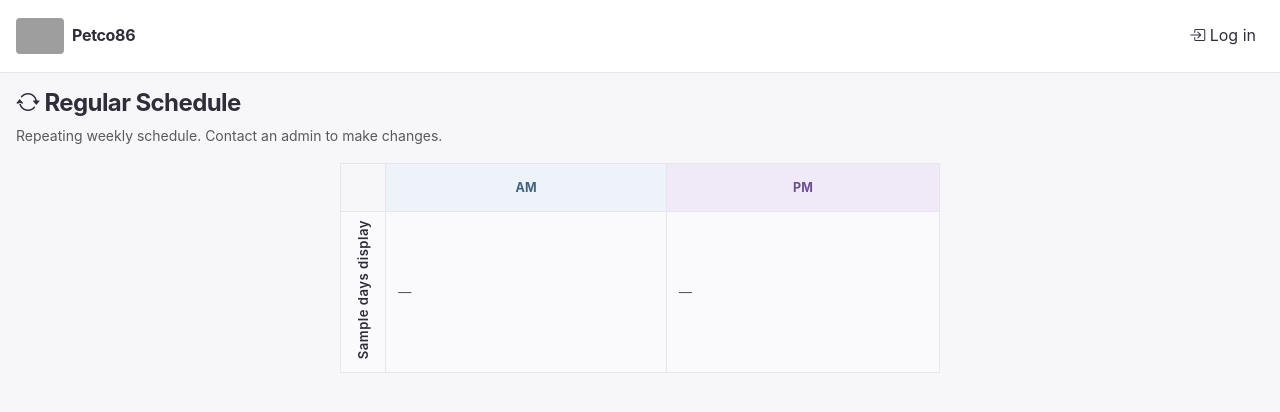
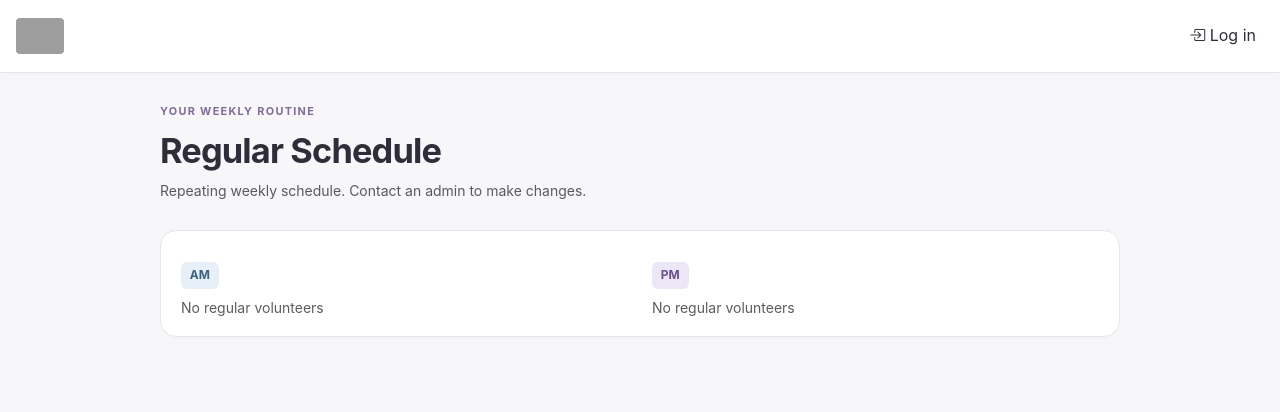
Before and after one commit to jacobsze/acr, a Flask app: template templates/admin_regular.html in a window 1280 px wide. Shown: the top 412 px of the page. Run offline with Flask 3, Linux system fonts and the light colour scheme; tables that the repository leaves empty hold one stand-in row (values such as "Sample post"); the template is opened without the code that fills it: values that come from a table or form of the project are taken from there, most other values are stand-ins (such as "Sample title", 1, 10 or a date in 2020); grey boxes are pictures that could not be loaded.

Commit message:
Restyle schedules as homepage-style day cards

```diff
--- a/static/app.css
+++ b/static/app.css
@@ -553,3 +553,38 @@ main { max-width: 1480px; margin: auto; }
   .sched-table .sched-add-btn { min-height: 40px; padding: .4rem .55rem !important; font-size: .8rem !important; }
 }
 .sched-table .sched-past-shift { opacity: .85; }
+
+/* Day cards share the homepage's surfaces instead of a spreadsheet grid. */
+.schedule-week-title { font-size: 1.3rem; font-weight: 650; letter-spacing: -.025em; margin: 1.5rem 0 1rem; }
+.schedule-day-list { display: grid; grid-auto-rows: 1fr; gap: 16px; }
+.schedule-day-card { padding: 1.1rem 1.25rem; min-width: 0; }
+.schedule-day-heading { display: flex; align-items: baseline; gap: .75rem; margin-bottom: .8rem; }
+.schedule-day-heading h2 { margin: 0; font-size: 1rem; }
+.schedule-shifts { display: grid; grid-template-columns: minmax(0, 1fr) minmax(0, 1fr); gap: 24px; flex: 1; }
+.schedule-shifts > * { min-width: 0; }
+.schedule-day-card .sched-shift-cell { padding: 0 !important; min-width: 0; background: transparent !important; }
+.schedule-shift-label { margin-bottom: .5rem; }
+.schedule-day-card .sched-slot-row { min-height: 34px; font-size: .95rem; }
+.schedule-day-card .sched-slot-row + .sched-slot-row { border: 0; }
+.schedule-day-card .slot-name { overflow-wrap: anywhere; }
+.schedule-day-card .vol-empty { margin-top: .5rem; }
+.schedule-day-card .sched-past-shift { opacity: .85; }
+.schedule-today { border-color: #af96d0; box-shadow: 0 0 0 1px #af96d0, 0 4px 16px #7156a50a; }
+.schedule-day-card .sched-add-btn { display: inline-flex; align-items: center; gap: .4rem; min-height: 36px; padding: .4rem .8rem !important; font-size: .85rem !important; color: #fff; background: #7156a5; border-color: #7156a5; }
+.schedule-day-card .sched-add-btn:hover { background: #594184; border-color: #594184; }
+.regular-cards-wrap { max-width: 960px; margin: auto; }
+.regular-field-label { display: block; font-size: .72rem; color: #776d86; margin-bottom: .25rem; }
+.regular-slot-fields { display: grid; grid-template-columns: minmax(0, 1.4fr) minmax(0, 1fr); gap: 10px; margin-bottom: .7rem; }
+.regular-slot-fields .ts-control { min-height: 36px !important; padding: .5rem .65rem !important; }
+.regular-slot-fields .form-select { min-height: 36px; }
+.regular-slot-fields.slot-2-col { display: none; }
+.regular-slot-fields.slot-2-col.show { display: grid; }
+.regular-volunteer-name { padding: .3rem 0; overflow-wrap: anywhere; }
+.regular-card-actions { position: sticky; bottom: 0; background: #f7f7faf5; padding: 1rem 0; z-index: 10; }
+@media (max-width: 767px) {
+  .schedule-day-card { padding: 1rem; }
+  .schedule-shifts { gap: 16px; }
+  .schedule-day-card .sched-slot-row { font-size: .85rem; }
+  .schedule-day-card .sched-add-btn { min-height: 40px; }
+  .regular-slot-fields { grid-template-columns: minmax(0, 1fr); gap: 6px; }
+}
--- a/templates/admin_regular.html
+++ b/templates/admin_regular.html
@@ -1,90 +1,33 @@
 {% extends "base.html" %}
 {% block title %}Regular Schedule – Petco86 Volunteer Schedule{% endblock %}
-
 {% block head_extra %}
-{% if is_admin %}
-<link href="https://cdn.jsdelivr.net/npm/tom-select@2.3.1/dist/css/tom-select.bootstrap5.min.css" rel="stylesheet">
-<style>
-  .slot-2-col { display: none; }
-  .slot-2-col.show { display: table-cell; }
-  .volunteer-badge {
-    display: inline-block;
-    background: #ff6b6b;
-    color: white;
-    border-radius: 50%;
-    width: 20px;
-    height: 20px;
-    text-align: center;
-    font-size: 0.75rem;
-    font-weight: bold;
-    margin-left: 0.25rem;
-  }
-  .sched-am-hdr {
-    background-color: #edf3f8 !important;
-  }
-  .sched-pm-hdr {
-    background-color: #f0eaf8 !important;
-  }
-</style>
-{% endif %}
+{% if is_admin %}<link href="https://cdn.jsdelivr.net/npm/tom-select@2.3.1/dist/css/tom-select.bootstrap5.min.css" rel="stylesheet">{% endif %}
 {% endblock %}
-
 {% block content %}
-<div class="mt-3 mb-3 d-flex justify-content-between align-items-center flex-wrap gap-2">
-  <div>
-    <h4><i class="bi bi-arrow-repeat"></i> Regular Schedule</h4>
-    <p class="text-muted small mb-0">
-      {% if is_admin %}
-        Repeating weekly template. Actual schedule changes on the Upcoming page override this for specific dates.
-      {% else %}
-        Repeating weekly schedule. Contact an admin to make changes.
-      {% endif %}
-    </p>
+<div class="regular-cards-wrap">
+  <div class="home-intro">
+    <p class="home-eyebrow">YOUR WEEKLY ROUTINE</p>
+    <h1>Regular Schedule</h1>
+    <p class="text-muted small mb-0">{% if is_admin %}Repeating weekly template. Actual schedule changes on the Upcoming page override this for specific dates.{% else %}Repeating weekly schedule. Contact an admin to make changes.{% endif %}</p>
   </div>
-</div>
-
-{% if is_admin %}
-<div style="max-width:1400px; margin:0 auto;">
-<form method="post" action="{{ url_for('admin.save_regular_schedule') }}">
-  <div class="table-responsive mb-3">
-    <table class="table table-bordered align-middle regular-sched-table">
-      <thead>
-        <tr>
-          <th class="regular-day-col" style="width:50px;"></th>
-          <th colspan="4" class="text-center sched-am-hdr fw-bold" id="am-shift-header">AM Shift</th>
-          <th colspan="4" class="text-center sched-pm-hdr fw-bold" id="pm-shift-header">PM Shift</th>
-        </tr>
-        <tr>
-          <th class="regular-day-col" style="width:50px;"></th>
-          {% for shift_type in ['AM', 'PM'] %}
-            {% for slot_idx in range(cap) %}
-              <th class="text-center {% if shift_type == 'AM' %}sched-am-hdr{% else %}sched-pm-hdr{% endif %} fw-semibold {% if slot_idx == 2 %}slot-2-col{% endif %}" style="font-size:.75rem; min-width:160px;">
-                Volunteer
-              </th>
-              <th class="text-center {% if shift_type == 'AM' %}sched-am-hdr{% else %}sched-pm-hdr{% endif %} fw-semibold {% if slot_idx == 2 %}slot-2-col{% endif %}" style="font-size:.75rem; min-width:140px;">
-                Schedule
-              </th>
-            {% endfor %}
-          {% endfor %}
-        </tr>
-      </thead>
-      <tbody>
+  {% if is_admin %}<form method="post" action="{{ url_for('admin.save_regular_schedule') }}">{% endif %}
+  <div class="schedule-day-list regular-day-list">
   {% for dow, day_name in days_display %}
     {% set dates = next_dates.get(dow, (none, none)) %}
-        <tr>
-          <td class="regular-day-col">
-            <span class="regular-dow-label">{{ day_name }}</span>
-            {% set am_vol_count = regular_by_slot.get((dow, 'AM'), [])|length %}
-            {% set pm_vol_count = regular_by_slot.get((dow, 'PM'), [])|length %}
-            {% if am_vol_count > 2 %}<span class="volunteer-badge" title="3 volunteers on AM">3</span>{% endif %}
-            {% if pm_vol_count > 2 %}<span class="volunteer-badge" title="3 volunteers on PM">3</span>{% endif %}
-          </td>
+    <section class="card schedule-day-card">
+      <header class="schedule-day-heading"><h2>{{ ['Monday', 'Tuesday', 'Wednesday', 'Thursday', 'Friday', 'Saturday', 'Sunday'][dow] }}</h2></header>
+      <div class="schedule-shifts">
       {% for shift_type in ['AM', 'PM'] %}
         {% set slot_vols = regular_by_slot.get((dow, shift_type), []) %}
+        <div class="regular-shift-panel">
+          <div class="schedule-shift-label"><span class="badge {{ 'home-am-badge' if shift_type == 'AM' else 'home-pm-badge' }}">{{ shift_type }}</span></div>
+          {% if is_admin %}
+            {% if slot_vols|length > 2 %}<p class="text-muted small">3 volunteers assigned · use Show 3rd Volunteer to view all.</p>{% endif %}
             {% for slot_idx in range(cap) %}
               {% set av = slot_vols[slot_idx] if slot_idx < slot_vols|length else none %}
-              <td class="{% if shift_type == 'AM' %}sched-am-cell{% else %}sched-pm-cell{% endif %} {% if slot_idx == 2 %}slot-2-col{% endif %}" style="padding:0.3rem;">
-                <select name="spot_{{ dow }}_{{ shift_type }}_{{ slot_idx }}"
+              <div class="regular-slot-fields {% if slot_idx == 2 %}slot-2-col{% endif %}">
+                <div><label class="regular-field-label" for="spot_{{ dow }}_{{ shift_type }}_{{ slot_idx }}">Volunteer {{ slot_idx + 1 }}</label>
+                <select id="spot_{{ dow }}_{{ shift_type }}_{{ slot_idx }}" name="spot_{{ dow }}_{{ shift_type }}_{{ slot_idx }}"
                         class="regular-slot-select form-select form-select-sm">
                   <option value=""></option>
                   {% for v in volunteers %}
@@ -93,9 +36,10 @@
                     </option>
                   {% endfor %}
                 </select>
-              </td>
-              <td class="{% if shift_type == 'AM' %}sched-am-cell{% else %}sched-pm-cell{% endif %} {% if slot_idx == 2 %}slot-2-col{% endif %}" style="padding:0.3rem;">
-                <select name="freq_{{ dow }}_{{ shift_type }}_{{ slot_idx }}"
+
+                </div>
+                <div><label class="regular-field-label" for="freq_{{ dow }}_{{ shift_type }}_{{ slot_idx }}">Repeats</label>
+                <select id="freq_{{ dow }}_{{ shift_type }}_{{ slot_idx }}" name="freq_{{ dow }}_{{ shift_type }}_{{ slot_idx }}"
                         class="regular-freq-select form-select form-select-sm">
                   <option value="weekly" {% if av and av.frequency == 'weekly' %}selected{% endif %}>Every week</option>
                   <option value="every_other_week" {% if av and av.frequency == 'every_other_week' %}selected{% endif %}>Every other</option>
@@ -106,64 +50,32 @@
                   {% set week_selection = week_diff % 2 %}
                 {% endif %}
                 <select name="week_{{ dow }}_{{ shift_type }}_{{ slot_idx }}"
-                        class="regular-week-select form-select form-select-sm mt-1" style="display:none;">
+                        aria-label="Start week for volunteer {{ slot_idx + 1 }} on {{ day_name }} {{ shift_type }}" class="regular-week-select form-select form-select-sm mt-1" style="display:none;">
                   <option value="0" {% if week_selection == 0 %}selected{% endif %}>Start {{ dates[0].strftime('%-m/%-d') if dates[0] else '?' }}</option>
                   <option value="1" {% if week_selection == 1 %}selected{% endif %}>Start {{ dates[1].strftime('%-m/%-d') if dates[1] else '?' }}</option>
                 </select>
-              </td>
+
+                </div>
+              </div>
             {% endfor %}
+          {% elif slot_vols %}
+            {% for sv in slot_vols %}<div class="regular-volunteer-name">{{ sv.user.name }}</div>{% endfor %}
+          {% else %}<p class="text-muted small mb-0">No regular volunteers</p>{% endif %}
+        </div>
       {% endfor %}
-        </tr>
+      </div>
+    </section>
   {% endfor %}
-      </tbody>
-    </table>
   </div>
-  <div class="d-flex gap-2 align-items-center">
-    <button type="submit" class="btn acr-btn-primary">
-      <i class="bi bi-save"></i> Save Regular Schedule
-    </button>
-    <button type="button" id="toggle-slot-2-btn" class="btn btn-outline-secondary">
-      <i class="bi bi-eye"></i> Show 3rd Volunteer
-    </button>
+  {% if is_admin %}
+  <div class="regular-card-actions d-flex gap-2 align-items-center flex-wrap">
+    <button type="submit" class="btn acr-btn-primary"><i class="bi bi-save"></i> Save Regular Schedule</button>
+    <button type="button" id="toggle-slot-2-btn" class="btn btn-outline-secondary"><i class="bi bi-eye"></i> Show 3rd Volunteer</button>
   </div>
   </form>
+  {% endif %}
 </div>
-
-{% else %}
-
-{# ── Schedule table (all screen sizes) ───────────────────────────────────────────── #}
-<div style="max-width:600px; margin:0 auto;">
-  <table class="table table-bordered align-middle regular-sched-table" style="font-size:.82rem;">
-    <thead>
-      <tr>
-        <th class="regular-day-col"></th>
-        <th class="text-center sched-am-hdr fw-bold">AM</th>
-        <th class="text-center sched-pm-hdr fw-bold">PM</th>
-      </tr>
-    </thead>
-    <tbody>
-      {% for dow, day_name in days_display %}
-      <tr>
-        <td class="regular-day-col"><span class="regular-dow-label">{{ day_name }}</span></td>
-        {% for shift_type in ['AM', 'PM'] %}
-          {% set slot_vols = regular_by_slot.get((dow, shift_type), []) %}
-          <td class="{% if shift_type == 'AM' %}sched-am-cell{% else %}sched-pm-cell{% endif %}">
-            {% if slot_vols %}
-              {% for sv in slot_vols %}{{ sv.user.name }}{% if not loop.last %}, {% endif %}{% endfor %}
-            {% else %}
-              <span class="text-muted">—</span>
-            {% endif %}
-          </td>
-        {% endfor %}
-      </tr>
-      {% endfor %}
-    </tbody>
-  </table>
-</div>
-
-{% endif %}
 {% endblock %}
-
 {% block scripts %}
 {% if is_admin %}
 <script src="https://cdn.jsdelivr.net/npm/tom-select@2.3.1/dist/js/tom-select.complete.min.js"></script>
@@ -190,10 +102,8 @@ document.querySelectorAll('.regular-freq-select').forEach(freqSel => {
   updateWeekVisibility();
 });
 
-// Toggle 3rd volunteer columns and adjust colspan
+// Toggle the third volunteer in each shift card
 const toggleBtn = document.getElementById('toggle-slot-2-btn');
-const amHeader = document.getElementById('am-shift-header');
-const pmHeader = document.getElementById('pm-shift-header');
 let slot2Visible = false;
 toggleBtn.addEventListener('click', (e) => {
   e.preventDefault();
@@ -201,10 +111,7 @@ toggleBtn.addEventListener('click', (e) => {
   document.querySelectorAll('.slot-2-col').forEach(el => {
     el.classList.toggle('show', slot2Visible);
   });
-  // Update colspan to account for visible columns
-  const newColspan = slot2Visible ? 6 : 4;
-  amHeader.setAttribute('colspan', newColspan);
-  pmHeader.setAttribute('colspan', newColspan);
+
   toggleBtn.innerHTML = slot2Visible
     ? '<i class="bi bi-eye-slash"></i> Hide 3rd Volunteer'
     : '<i class="bi bi-eye"></i> Show 3rd Volunteer';
--- a/templates/base.html
+++ b/templates/base.html
@@ -25,8 +25,7 @@
   <div class="container-fluid px-3">
     <a class="navbar-brand acr-brand d-flex align-items-center" href="{{ url_for('schedule.home') }}">
       <img src="https://static.wixstatic.com/media/3f3e1e_ca71da7c96354a48ac2f4f130c06754b~mv2.gif"
-           alt="Petco86 Logo" height="36" class="me-2" style="border-radius:4px; vertical-align:middle;">
-      Petco86
+           alt="Anjellicle Cats Rescue" height="36" class="me-2" style="border-radius:4px; vertical-align:middle;">
     </a>
     <button class="navbar-toggler" type="button"
             data-bs-toggle="collapse" data-bs-target="#navMain"
```
Also changed, not shown: static/schedule-layout.js (deleted, +0 -27 lines), templates/schedule_week.html (+18 -23 lines). Lines whose indentation alone changed are shown as unchanged.
